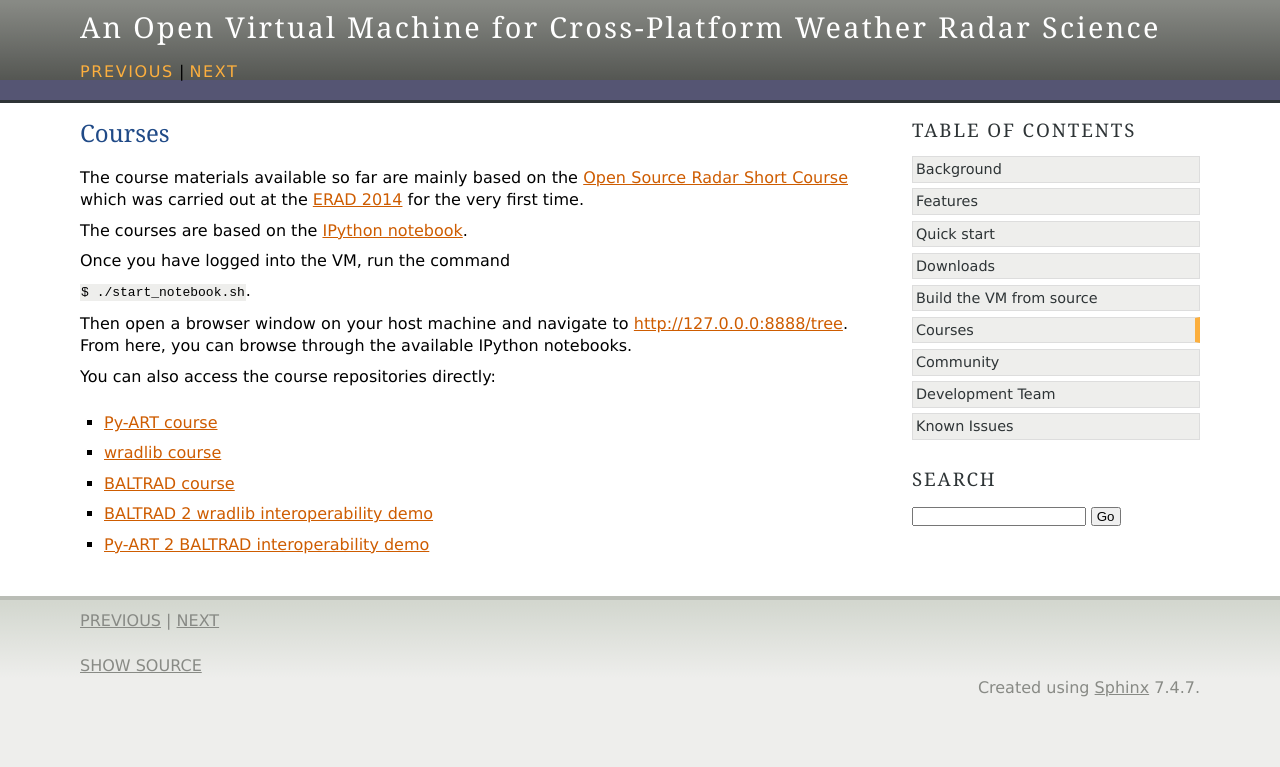
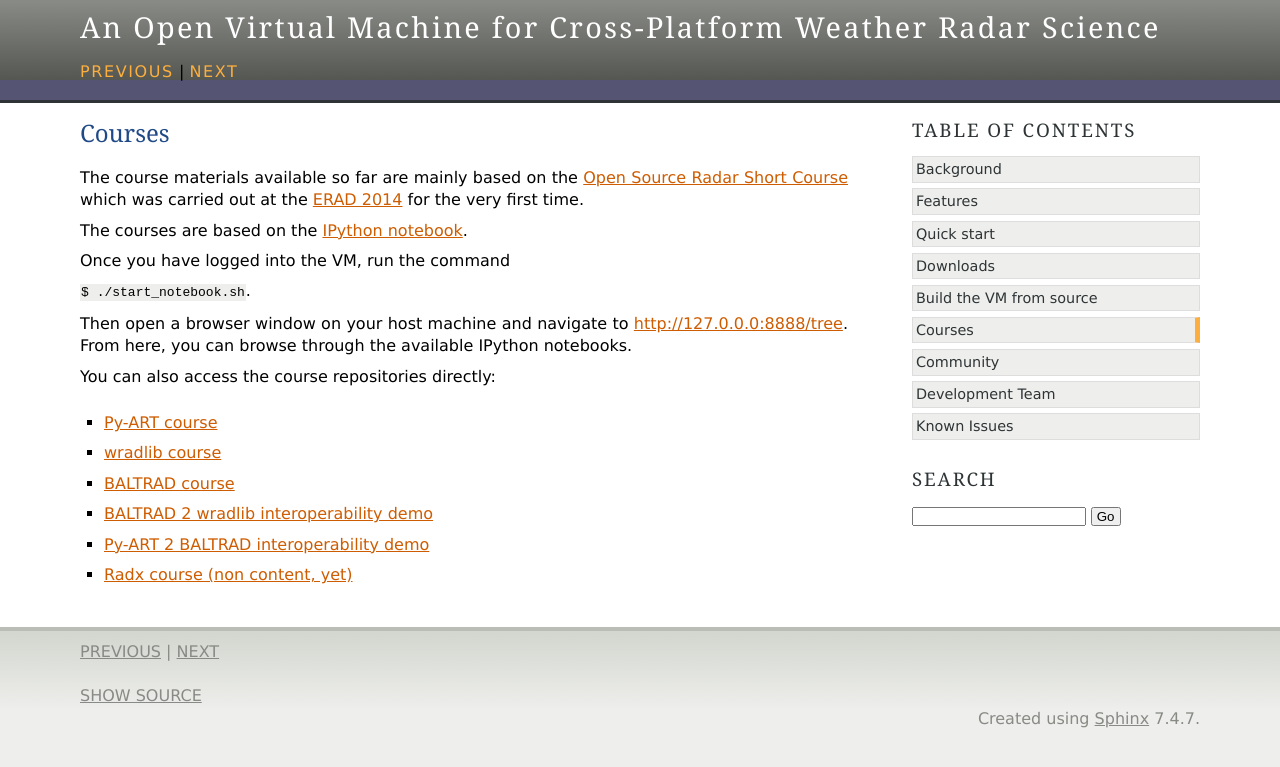
Before and after one commit to openradar/oss_weather_radar_vm, a Sphinx documentation site: the page built from doc/source/courses.rst, in a window 1280 px wide. Shown: the top 767 px of the page. Built offline with Sphinx 7.4.7, drawn with Linux system fonts in a browser that asks for light colours; formulas are drawn with MathJax 3.

Commit message:
ENH: Added Radx and a Radx short course template to the VM.

```diff
--- a/doc/source/courses.rst
+++ b/doc/source/courses.rst
@@ -21,3 +21,4 @@ You can also access the course repositories directly:
 * `BALTRAD course <https://github.com/DanielMichelson/baltrad_short_course>`_
 * `BALTRAD 2 wradlib interoperability demo <https://github.com/heistermann/baltrad2wradlib>`_
 * `Py-ART 2 BALTRAD interoperability demo <https://github.com/jjhelmus/pyart2baltrad>`_
+* `Radx course (non content, yet) <https://github.com/heistermann/radx_short_course>`_
--- a/doc/source/features.rst
+++ b/doc/source/features.rst
@@ -13,6 +13,8 @@ Weather Radar Software
 `Py-ART <http://arm-doe.github.io/pyart/>`_
 
 `wradlib <http://wradlib.bitbucket.org>`_
+
+`Radx <http://www.ral.ucar.edu/projects/titan/docs/radial_formats/radx.html>`_
 
 
 Python
```
Also changed, not shown: 3 other files.
